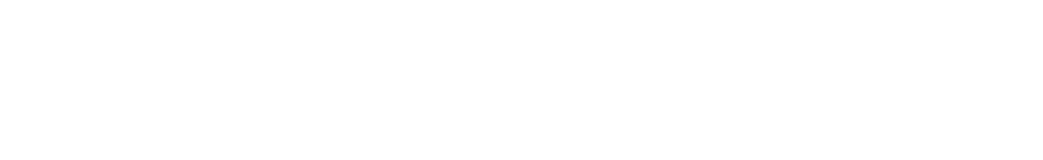
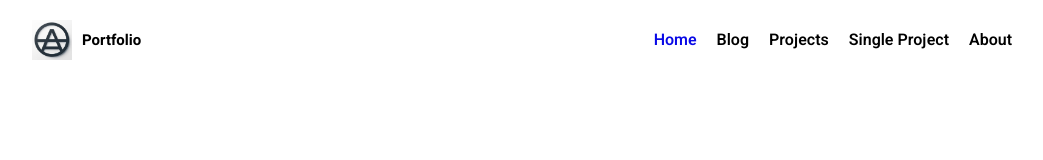
Before and after one commit to alexjshaw/html-portfolio-demo, a plain HTML site: page index.html in a window 1280 px wide. Shown: the whole page, without its empty margins (118-1161 px from the left). Drawn offline with Linux system fonts and the light colour scheme.

Commit message:
nav bar layout complete

```diff
--- a/index.html
+++ b/index.html
@@ -4,9 +4,24 @@
   <meta charset="UTF-8">
   <meta name="viewport" content="width=device-width, initial-scale=1.0">
   <link href="https://unpkg.com/boxicons@2.1.4/css/boxicons.min.css' rel='stylesheet">
+  <link rel="stylesheet" href="style.css">
   <title>Cold Banana HTML Demo</title>
 </head>
 <body>
 
+  <nav>
+    <div class="logo">
+      <img src="assets/logo.png" alt="Portfolio Logo">
+      <a href="#">Portfolio</a>
+    </div>
+    <div class="nav-links">
+      <a class="active" href="index.html">Home</a>
+      <a href="blog.html">Blog</a>
+      <a href="projects.html">Projects</a>
+      <a href="singleProject.html">Single Project</a>
+      <a href="about.html">About</a>
+    </div>
+  </nav>
+
 </body>
 </html>
--- a/style.css
+++ b/style.css
@@ -0,0 +1,58 @@
+@import url('https://fonts.googleapis.com/css2?family=Heebo:wght@300;400;500;600;700;800&display=swap');
+
+* {
+  margin: 0;
+  padding: 0;
+  box-sizing: border-box;
+  font-family: 'Heebo', sans-serif;
+}
+
+a {
+  text-decoration: none;
+  color: black;
+}
+
+img {
+  object-fit: cover;
+  object-position: top;
+}
+
+nav {
+  padding: 20px 150px;
+  background-color: white;
+  display: flex;
+  align-items: center;
+  justify-content: space-between;
+  font-weight: 600;
+}
+
+nav .logo {
+  display: flex;
+  align-items: center;
+  gap: 10px;
+}
+
+nav .logo img {
+  width: 40px;
+  height: 40px;
+}
+
+nav .logo a {
+  font-size: 15px;
+  color: black;
+  font-weight: bold;
+}
+
+nav .nav-links {
+  display: flex;
+  gap: 20px;
+}
+
+nav .nav-links a {
+  transition: color 0.3s ease;
+}
+
+nav .nav-links a:hover,
+nav .nav-links a.active {
+  color: rgb(9, 9, 230);
+}
```
Also changed, not shown: assets/logo.png (added).
